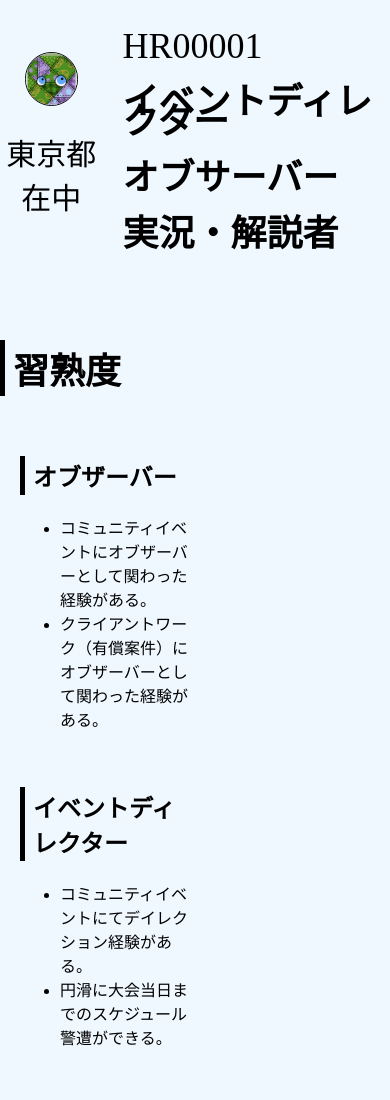
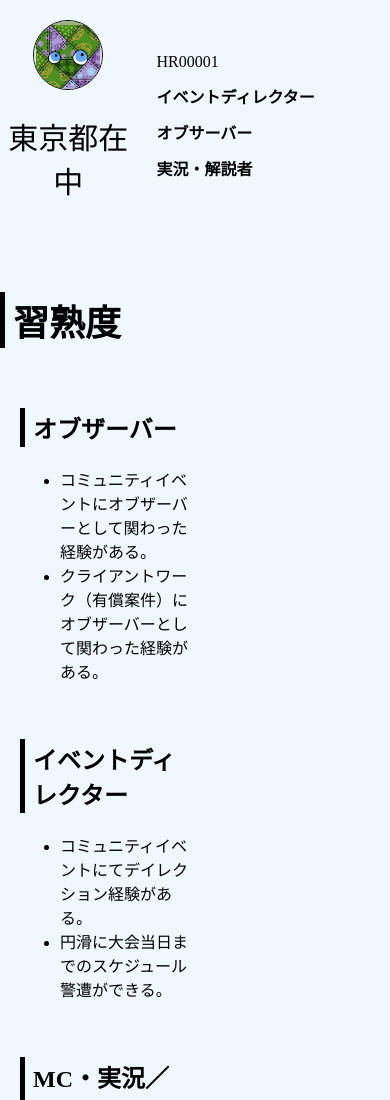
Before and after one commit to sayama22/web, a plain HTML site: page index.html in a window 390 px wide. Shown: the top 1100 px of the page. Drawn offline with Linux system fonts and the light colour scheme.

Commit message:
Add files via upload

```diff
--- a/style.css
+++ b/style.css
@@ -18,6 +18,7 @@ header {
     display: flex;
     margin-bottom: -40px;
     align-items: center;
+    word-wrap: break-word;
     }
 
 
@@ -136,8 +137,9 @@ h4 {
 
 
 /* スマホ用画面 */
-/* @media (max-width: 768px) {
-    p {
+@media (max-width: 768px) {
+    .top-p p {
+        font-size: 16px;
 
     }
-} */
+}
```
